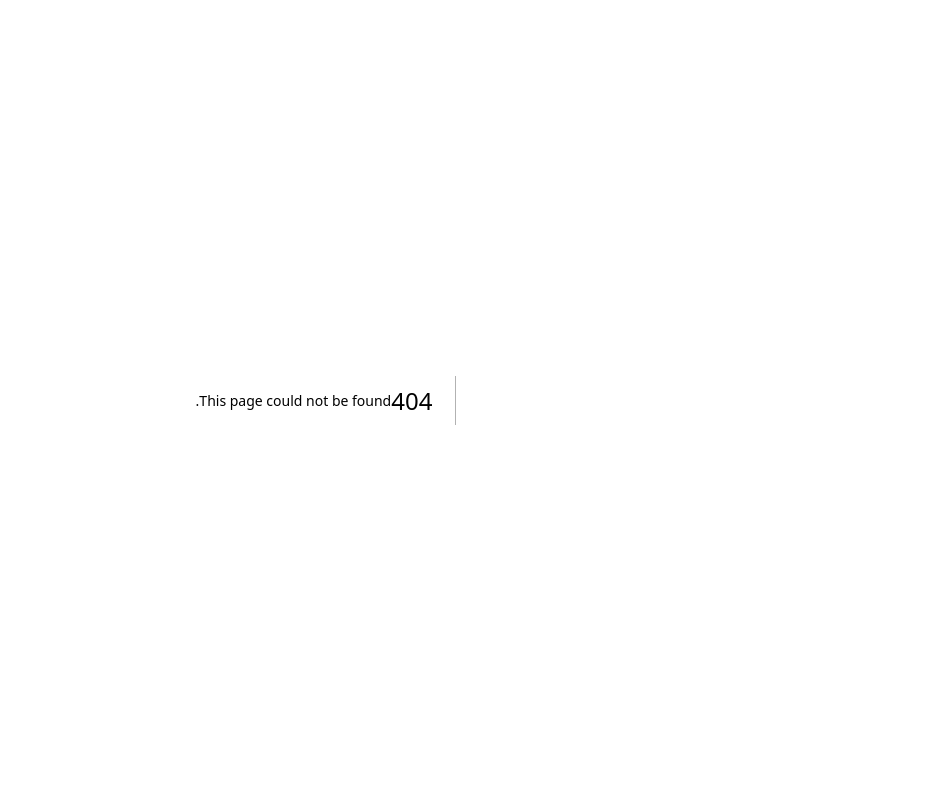
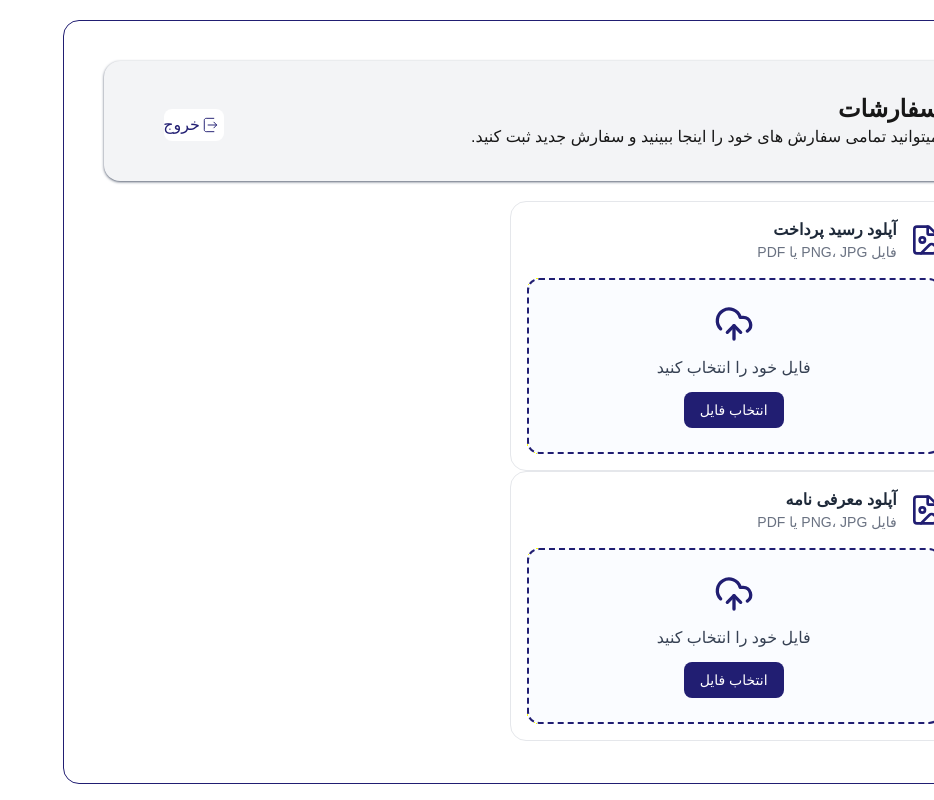
Before and after one commit to dibalooo/meli-project, a Next.js app: page /panel/upload-document/1 in a window 1280 px wide. Before the commit this address had no page. Shown: the whole page, without its empty margins (346-1280 px from the left). Built offline with nearby package versions, Linux system fonts and the light colour scheme.

Commit message:
upload doc created

```diff
--- /dev/null
+++ b/app/panel/upload-document/[id]/page.tsx
@@ -0,0 +1,10 @@
+import UploadDucument from "@/components/panel/uploadDucument";
+type Props = {
+params: Promise<{ id :string}>;
+};
+
+export default async function DetailsPage({ params }: Props) {
+const {id} = await params
+
+return <UploadDucument id={id}/> ;
+}
--- a/components/panel/ordersList.tsx
+++ b/components/panel/ordersList.tsx
@@ -6,6 +6,7 @@ import { useRouter } from "next/navigation";
 import { CircleOff } from "lucide-react";
 import { CreditCard } from "lucide-react";
 import { BadgeInfo } from "lucide-react";
+import { FileUp } from "lucide-react";
 type OrderListRequest = {
   fromDate: string | null;
   toDate: string | null;
@@ -134,11 +135,11 @@ export default function OrderList() {
     const cancel = prompt("علت لغو سفارش را وارد کنید");
 
     if (cancel !== null && cancel.trim()) {
-      setCancel(id, cancel);
+      orderCancelHandler(id, cancel);
     }
   };
 
-  async function setCancel(id: string, cancel: string) {
+  async function orderCancelHandler(id: string, cancel: string) {
     const req = fetch("http://37.32.24.124:443/api/v1/customer/orders/cancel", {
       method: "POST",
       headers: {
@@ -151,6 +152,20 @@ export default function OrderList() {
     const bodyRes = await res.json();
     if (res.ok && bodyRes.success) {
       getList();
+    }
+    if (res.status === 401) {
+      router.push("/login");
+      localStorage.removeItem("token");
+      localStorage.removeItem("loginInfo");
+    }
+    if (res.status === 440) {
+      const message = bodyRes?.message;
+      // confirm(message);
+      if (confirm(message) == true) {
+        router.push("/login");
+        localStorage.removeItem("token");
+        localStorage.removeItem("loginInfo");
+      }
     }
   }
   return (
@@ -251,23 +266,21 @@ export default function OrderList() {
                   <div>{persianTime}</div>
                 </td>
                 <td>
-                  <div className="flex flex-col items-center gap-2">
-                    {item?.status === "CANCELLED" ||
-                    item?.status === "REJECTED" ? (
-                      <BadgeInfo
-                        onClick={() => router.push(`/panel/details/${item.id}`)}
-                        size={20}
-                        className="cursor-pointer"
-                      />
-                    ) : (
-                      <>
-                        {item?.status === "PENDING_ADMIN_APPROVAL" ? (
+                  <div className="flex  items-center gap-2">
+                    {item?.status === "PENDING_ADMIN_APPROVAL" && (
                       <CircleOff
                         className="cursor-pointer"
                         size={20}
                         onClick={() => handleCancel(item.id)}
                       />
-                        ) : (
+                    )}
+
+                    {item?.status === "PENDING_DOCUMENT_UPLOAD" && (
+                      <FileUp className="cursor-pointer" size={20}
+                      onClick={()=> router.push(`/panel/upload-document/${item?.id}`)} />
+                    )}
+                    {item?.status !== "CANCELLED" &&
+                      item?.status !== "REJECTED" && (
                         <CreditCard
                           onClick={() =>
                             router.push(`/panel/transaction/${item.id}`)
@@ -279,14 +292,10 @@ export default function OrderList() {
 
                     {item?.status && (
                       <BadgeInfo
-                            onClick={() =>
-                              router.push(`/panel/details/${item.id}`)
-                            }
+                        onClick={() => router.push(`/panel/details/${item.id}`)}
                         className="cursor-pointer"
                         size={20}
                       />
-                        )}
-                      </>
                     )}
                   </div>
                 </td>
--- /dev/null
+++ b/components/panel/uploadDucument.tsx
@@ -0,0 +1,132 @@
+"use client";
+import { Undo2 } from "lucide-react";
+import { useRouter } from "next/navigation";
+import { useRef, useState } from "react";
+import { FileImage } from "lucide-react";
+import { CloudUpload } from "lucide-react";
+import { Send } from "lucide-react";
+import { Trash } from "lucide-react";
+export default function UploadDucument({ id }: { id: string }) {
+  const fileInputRef = useRef<HTMLInputElement>(null);
+  const handleClick = () => {
+    fileInputRef.current?.click();
+  };
+  const router = useRouter();
+  const [imageName, setImageName] = useState<File | null>(null);
+  const handleChange = (e: React.ChangeEvent<HTMLInputElement>) => {
+    const file = e.target.files?.[0];
+    if (file) {
+      setImageName(file);
+    }
+  };
+  const handleRemove = () => {
+    setImageName(null);
+  };
+  return (
+    <div className="w-full">
+      <div className="flex">
+        <div className="w-full max-w-md rounded-2xl border border-gray-200 bg-white p-4">
+          <div className="mb-4 flex items-center gap-3">
+            <FileImage size={32} className="text-[#211e72]" />
+
+            <div>
+              <h3 className="font-semibold text-gray-800">آپلود رسید پرداخت</h3>
+
+              <p className="text-sm text-gray-500">فایل PNG، JPG یا PDF</p>
+            </div>
+          </div>
+
+          <input
+            ref={fileInputRef}
+            type="file"
+            accept="image/png,image/jpeg,application/pdf"
+            hidden
+            onChange={handleChange}
+          />
+
+          <div className="flex flex-col items-center justify-center gap-3 rounded-xl border-2 border-dashed text-[#211e72] bg-indigo-50/30 p-6 text-center">
+            <CloudUpload size={40} className="text-[#211e72]" />
+
+            <div>
+              <p className="font-medium text-gray-700">
+                فایل خود را انتخاب کنید
+              </p>
+            </div>
+
+            <button
+              type="button"
+              onClick={handleClick}
+              className="rounded-lg bg-[#211e72] px-4 py-2 text-sm font-medium text-white transition hover:bg-[#4541ac]"
+            >
+              انتخاب فایل
+            </button>
+          </div>
+          {imageName && (
+            <div className="flex justify-end gap-3 py-2 items-center">
+              <p>{imageName.name}</p>
+              <button
+                type="button"
+                onClick={handleRemove}
+                className="bg-[#211e72] text-white rounded p-1"
+              >
+                <Trash size={16} />
+              </button>
+            </div>
+          )}
+        </div>
+      </div>
+
+      <div className="flex">
+        <div className="w-full max-w-md rounded-2xl border border-gray-200 bg-white p-4">
+          <div className="mb-4 flex items-center gap-3">
+            <FileImage size={32} className="text-[#211e72]" />
+
+            <div>
+              <h3 className="font-semibold text-gray-800">آپلود معرفی نامه</h3>
+
+              <p className="text-sm text-gray-500">فایل PNG، JPG یا PDF</p>
+            </div>
+          </div>
+
+          <input
+            ref={fileInputRef}
+            type="file"
+            accept="image/png,image/jpeg,application/pdf"
+            hidden
+            onChange={handleChange}
+          />
+
+          <div className="flex flex-col items-center justify-center gap-3 rounded-xl border-2 border-dashed text-[#211e72] bg-indigo-50/30 p-6 text-center">
+            <CloudUpload size={40} className="text-[#211e72]" />
+
+            <div>
+              <p className="font-medium text-gray-700">
+                فایل خود را انتخاب کنید
+              </p>
+            </div>
+
+            <button
+              type="button"
+              onClick={handleClick}
+              className="rounded-lg bg-[#211e72] px-4 py-2 text-sm font-medium text-white transition hover:bg-[#4541ac]"
+            >
+              انتخاب فایل
+            </button>
+          </div>
+          {imageName && (
+            <div className="flex justify-end gap-3 py-2 items-center">
+              <p>{imageName.name}</p>
+              <button
+                type="button"
+                onClick={handleRemove}
+                className="bg-[#211e72] text-white rounded p-1"
+              >
+                <Trash size={16} />
+              </button>
+            </div>
+          )}
+        </div>
+      </div>
+    </div>
+  );
+}
--- a/tsconfig.json
+++ b/tsconfig.json
@@ -29,6 +29,6 @@
     ".next/types/**/*.ts",
     ".next/dev/types/**/*.ts",
     "**/*.mts"
-, "components/panel/details"  ],
+, "components/panel/details", "components/panel/uploadDucument.tsx"  ],
   "exclude": ["node_modules"]
 }
```
Lines whose indentation alone changed are shown as unchanged.
